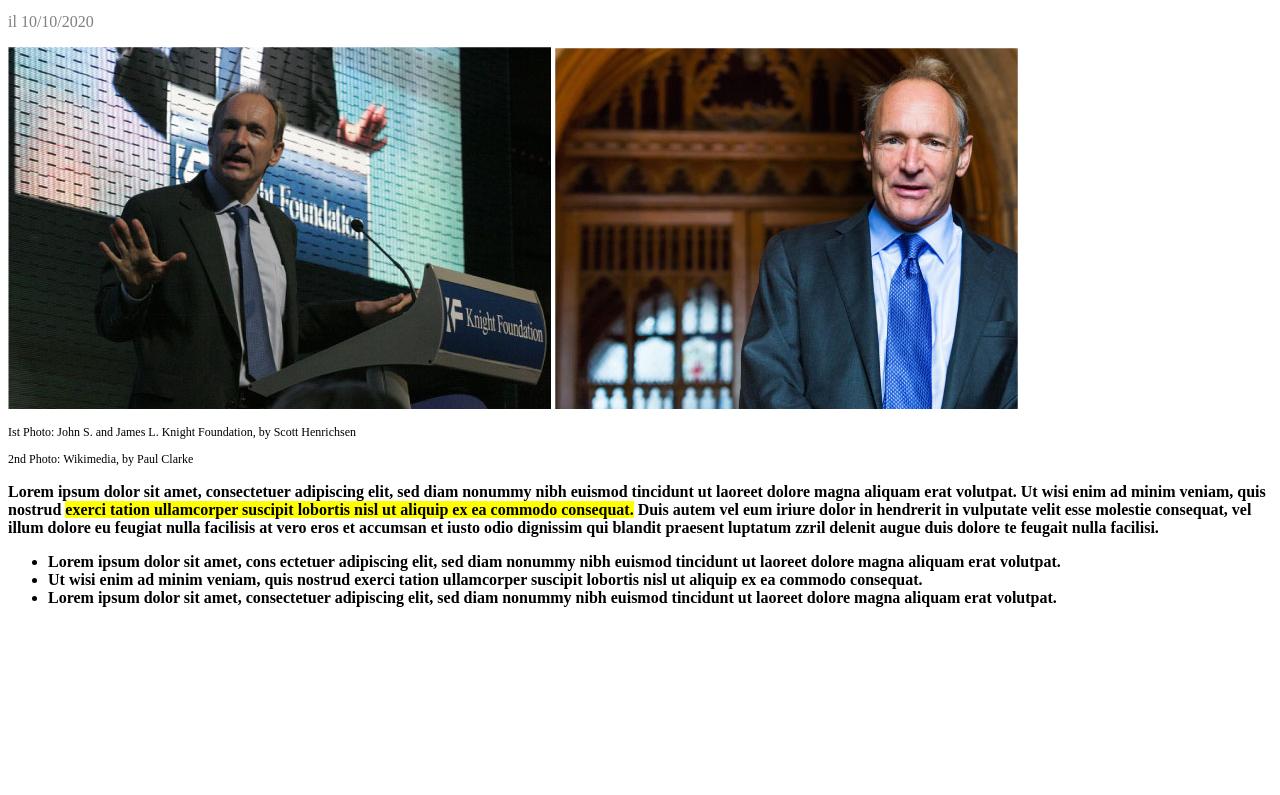
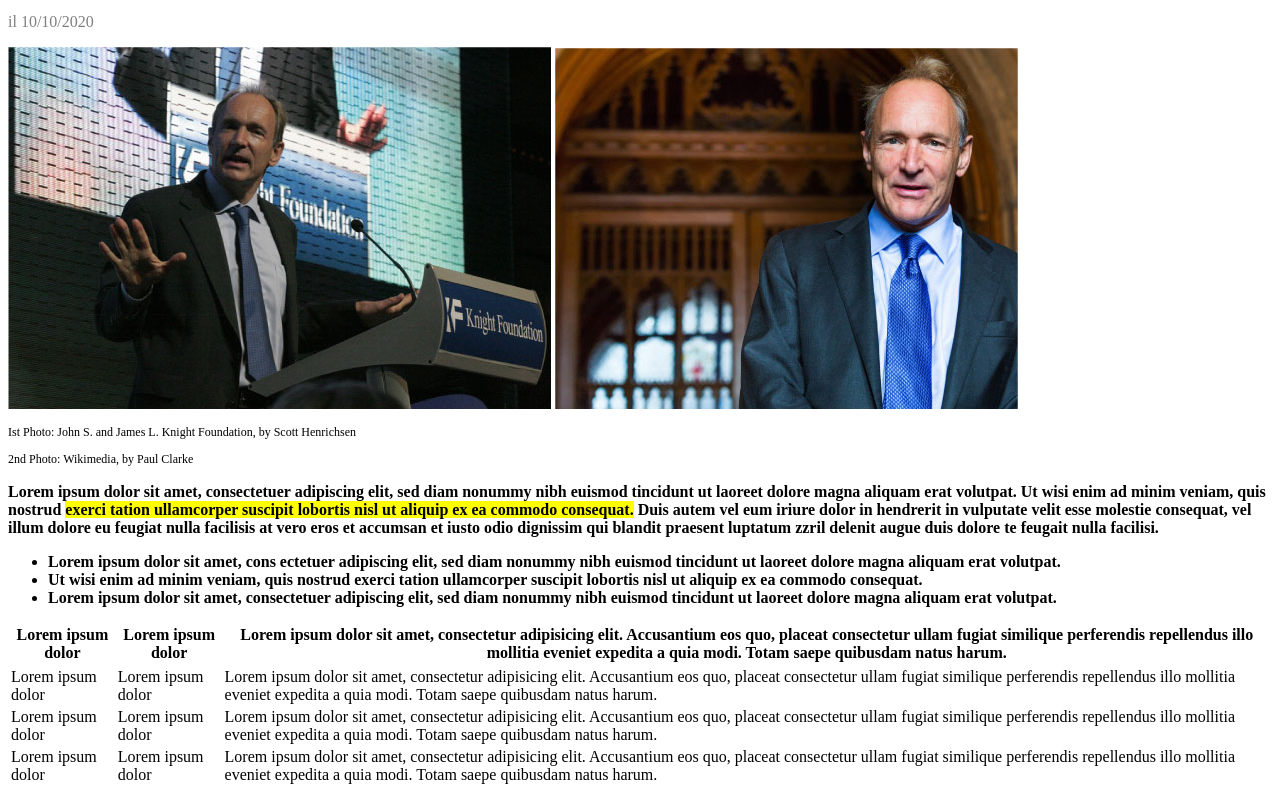
Before and after one commit to Christianmagni97/html-css-booleaner, a plain HTML site: page index.html in a window 1280 px wide. Shown: the part 392-1187 px from the top of the page. Before the commit the page ends 1015 px from the top, so only its background shows below. Drawn offline with Linux system fonts and the light colour scheme.

Commit message:
ProvaTabella

```diff
--- a/index.html
+++ b/index.html
@@ -38,7 +38,33 @@
             <li>Ut wisi enim ad minim veniam, quis nostrud exerci tation ullamcorper suscipit lobortis nisl ut aliquip ex ea commodo consequat.</li>
             <li>Lorem ipsum dolor sit amet, consectetuer adipiscing elit, sed diam nonummy nibh euismod tincidunt ut laoreet dolore magna aliquam erat volutpat.</li>
            </ul>
-
+           <!--Inizio tabella-->
+           <table id="table1">
+             <tr>
+                <thead>
+                  <th>Lorem ipsum dolor</th>
+                  <th>Lorem ipsum dolor</th>
+                  <th>Lorem ipsum dolor sit amet, consectetur adipisicing elit. Accusantium eos quo, placeat consectetur ullam fugiat similique perferendis repellendus illo mollitia eveniet expedita a quia modi. Totam saepe quibusdam natus harum.</th>
+                </thead>
+             </tr>
+             <tbody>
+                <tr>
+                  <td>Lorem ipsum dolor</td>
+                  <td>Lorem ipsum dolor</td>
+                  <td>Lorem ipsum dolor sit amet, consectetur adipisicing elit. Accusantium eos quo, placeat consectetur ullam fugiat similique perferendis repellendus illo mollitia eveniet expedita a quia modi. Totam saepe quibusdam natus harum.</td>
+                </tr>
+                <tr>
+                   <td>Lorem ipsum dolor</td>
+                   <td>Lorem ipsum dolor</td>
+                   <td>Lorem ipsum dolor sit amet, consectetur adipisicing elit. Accusantium eos quo, placeat consectetur ullam fugiat similique perferendis repellendus illo mollitia eveniet expedita a quia modi. Totam saepe quibusdam natus harum.</td>
+                </tr>
+                <tr>
+                <td>Lorem ipsum dolor</td>
+                <td>Lorem ipsum dolor</td>
+                <td>Lorem ipsum dolor sit amet, consectetur adipisicing elit. Accusantium eos quo, placeat consectetur ullam fugiat similique perferendis repellendus illo mollitia eveniet expedita a quia modi. Totam saepe quibusdam natus harum.</td>
+                </tr>
+             </tbody>
+            </table>
         </section>
 
 
--- a/internetfree.css
+++ b/internetfree.css
@@ -28,5 +28,4 @@
 }
 #description1, #list{
     font-weight: bold;
-
 }
```
